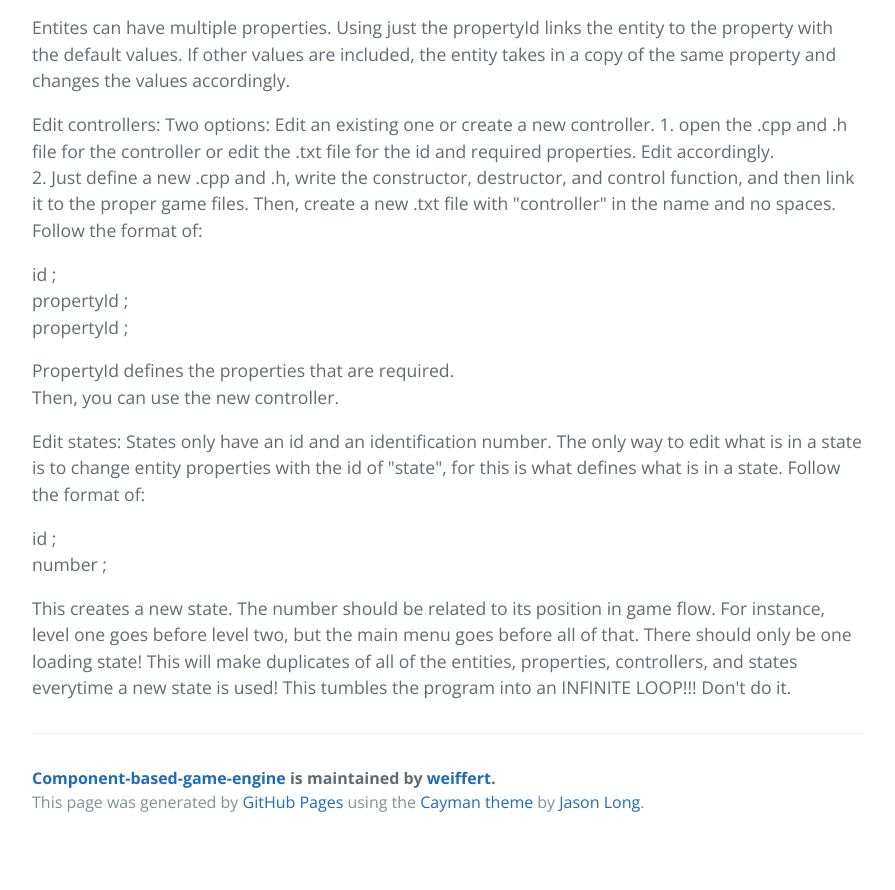
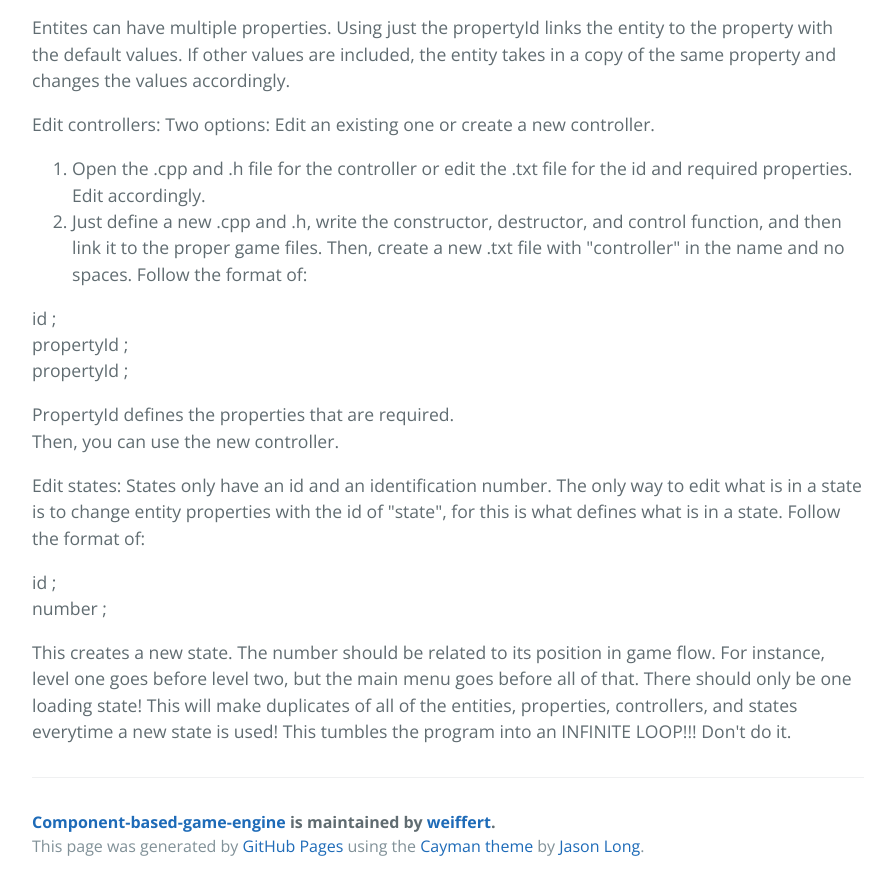
Before and after one commit to weiffert/Component-Based-Game-Engine, a plain HTML site: page index.html in a window 1280 px wide. Shown: the part 2465-3355 px from the top of the page, without its empty margins (192-1087 px from the left). Before the commit the page ends 3311 px from the top, so only its background shows below. Drawn offline with nearby package versions, Linux system fonts and the light colour scheme.

Commit message:
Update index.html

```diff
--- a/index.html
+++ b/index.html
@@ -93,9 +93,15 @@ Type should be the name of the data type EXACTLY! C++ is case-sensitive. ALWAYS
 
 <p>Entites can have multiple properties. Using just the propertyId links the entity to the property with the default values. If other values are included, the entity takes in a copy of the same property and changes the values accordingly.</p>
 
-<p>Edit controllers: Two options: Edit an existing one or create a new controller.
-1. open the .cpp and .h file for the controller or edit the .txt file for the id and required properties. Edit accordingly.<br/>
-2. Just define a new .cpp and .h, write the constructor, destructor, and control function, and then link it to the proper game files. Then, create a new .txt file with "controller" in the name and no spaces. Follow the format of:</p>
+<p>Edit controllers: Two options: Edit an existing one or create a new controller.</p>
+<ol>
+  <li>
+    Open the .cpp and .h file for the controller or edit the .txt file for the id and required properties. Edit accordingly.
+  </li>
+  <li>
+    Just define a new .cpp and .h, write the constructor, destructor, and control function, and then link it to the proper game files. Then, create a new .txt file with "controller" in the name and no spaces. Follow the format of: <br/>
+  </li>
+</ol>
 
 <p>id ;
 <br/>propertyId ;
```
